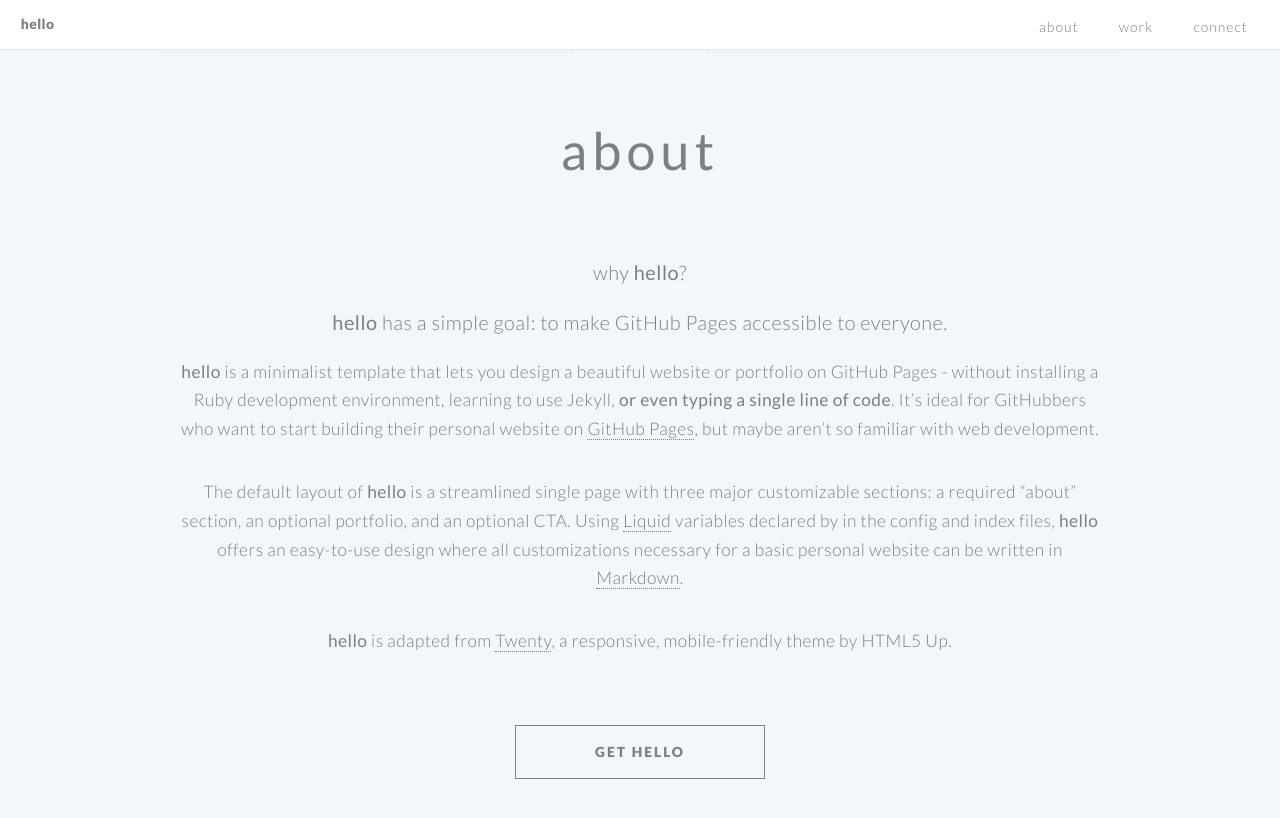
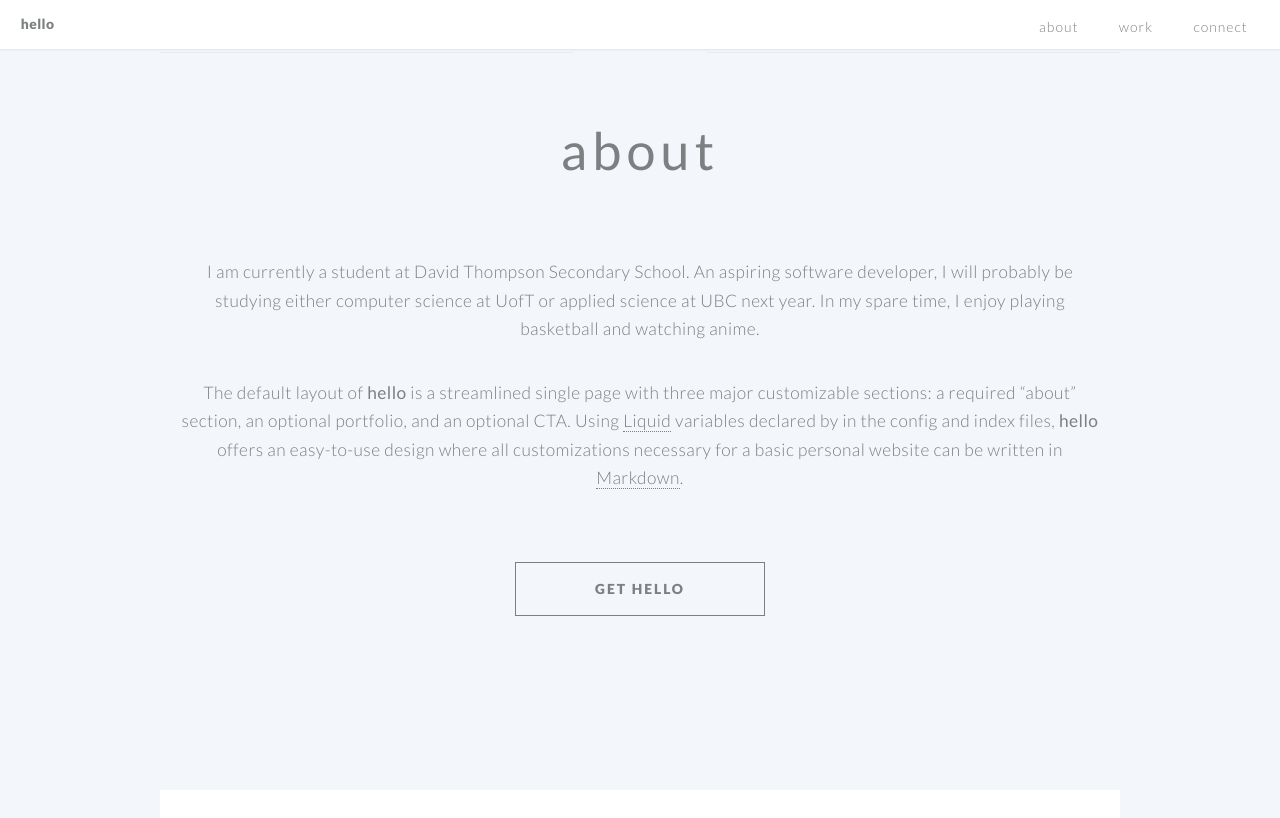
Before and after one commit to wqyzeng/wqyzeng.github.io, a Jekyll site: the page built from index.md, in a window 1280 px wide and 900 px high, scrolled down 611 px. Shown: the top 818 px of the window. Built offline with Jekyll 4.4.1, drawn with Linux system fonts in a browser that asks for light colours.

Commit message:
Update index.md

```diff
--- a/index.md
+++ b/index.md
@@ -18,7 +18,7 @@ favicon: /assets/ico/favicon.ico
 # google_analytics: <-- your google analytics Tracking ID
 
 # By declaring these variables, you can include a button that links to an external website or to media.
-about_button: https://github.com/saragong/hello # the link
+about_button: https://github.com/wqyzeng # the link
 about_button_label: get hello # the label on the button
 
 # optional portfolio section ------------------------------------------
@@ -38,16 +38,8 @@ cta_button_label: contact # the label on the button
 
 ---
 [//]: # (write a bit about yourself here)
-### why **hello**?
 
-### **hello** has a simple goal: to make GitHub Pages accessible to everyone.
-
-**hello** is a minimalist template that lets you design a beautiful website or portfolio on GitHub Pages - without installing a Ruby
-development environment, learning to use Jekyll, **or even typing a single line of code**. It's ideal for GitHubbers
-who want to start building their personal website on [GitHub Pages](https://pages.github.com/), but maybe aren't so familiar with web development.
+I am currently a student at David Thompson Secondary School. An aspiring software developer, I will probably be studying either computer science at UofT or applied science at UBC next year. In my spare time, I enjoy playing basketball and watching anime.
 
 
 The default layout of **hello** is a streamlined single page with three major customizable sections: a required "about" section, an optional portfolio, and an optional CTA. Using [Liquid](https://shopify.github.io/liquid/) variables declared by in the config and index files, **hello** offers an easy-to-use design where all customizations necessary for a basic personal website can be written in [Markdown](https://www.markdownguide.org/basic-syntax/).
-
-
-**hello** is adapted from [Twenty](https://html5up.net/twenty), a responsive, mobile-friendly theme by HTML5 Up.
```
